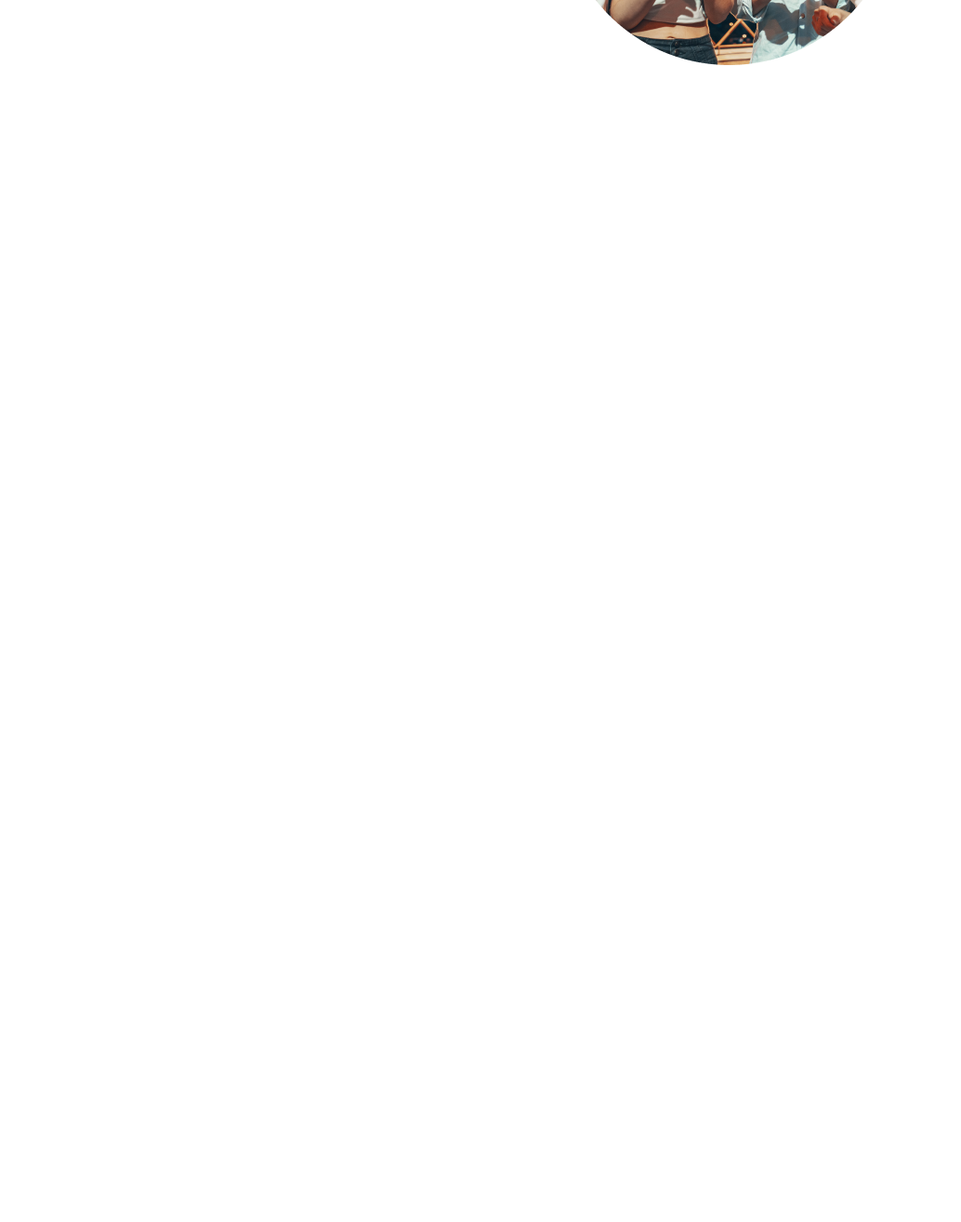
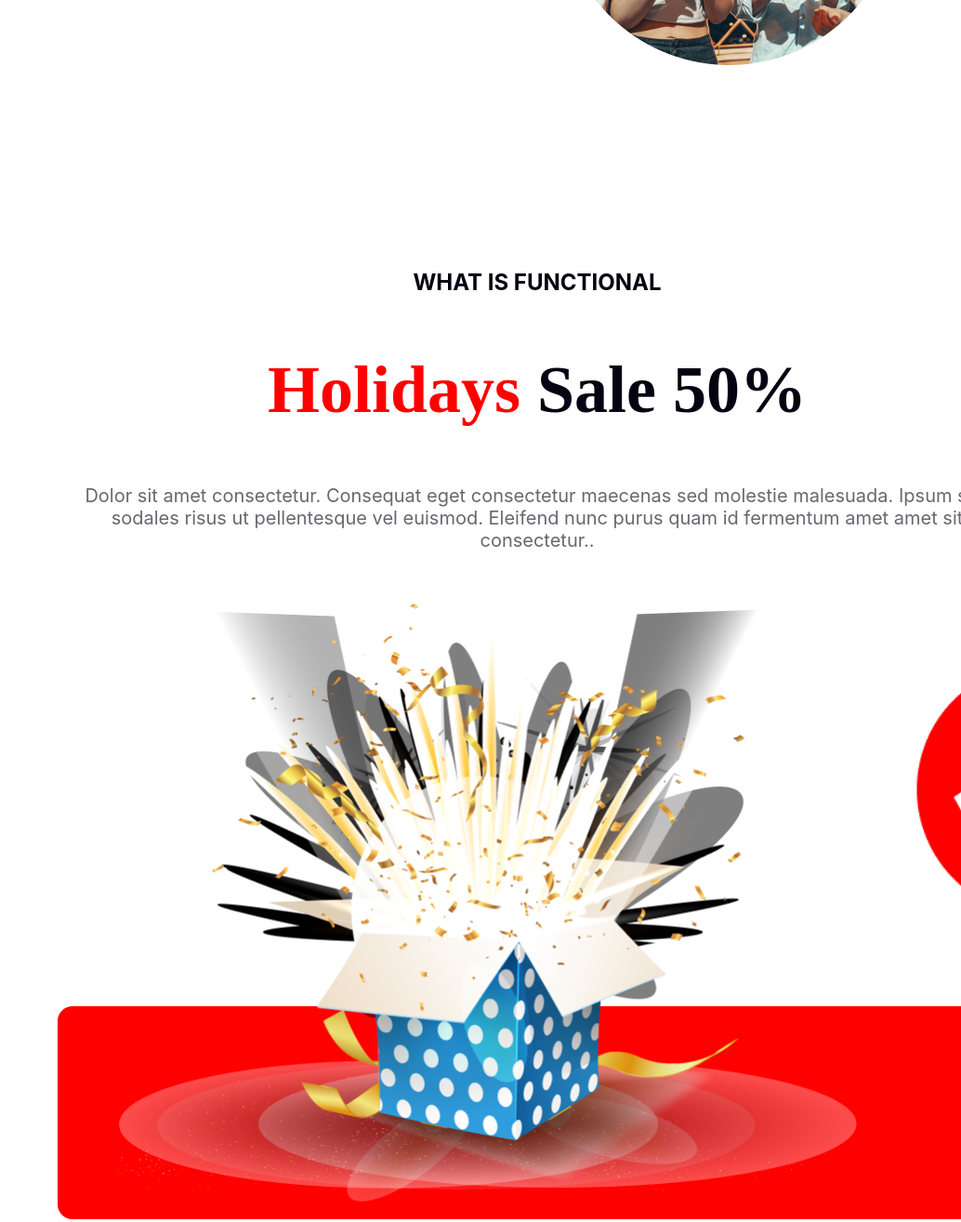
Before and after one commit to saanjidamim/new-year-portfolio, a plain HTML site: page index.html in a window 1280 px wide. Shown: the part 3387-4701 px from the top of the page at 93% size, without its empty margins (246-1280 px from the left). Before the commit the page ends 3676 px from the top, so only its background shows below. Drawn offline with Linux system fonts and the light colour scheme.

Commit message:
added holiday style

```diff
--- a/index.html
+++ b/index.html
@@ -77,6 +77,20 @@
             </div>
             </div>
           </section>
+          <!-- holiday style -->
+           <section>
+            <div class="Holidays-container" >
+               <h4 class="Holidays-caption inter-normal ">WHAT IS FUNCTIONAL</h4>
+               <h2 class="Holidays-title merriweather-normal" > <span class="clr-style">Holidays</span> Sale 50%</h2>
+               <p class="Holidays-description inter-normal" >Dolor sit amet consectetur. Consequat eget consectetur maecenas sed
+molestie malesuada. Ipsum sed sodales risus ut pellentesque vel euismod. Eleifend nunc purus quam id fermentum amet amet sit consectetur.. </p>
+            </div>
+            <div class="img">
+                <img class="charkuna-img-1" src="./images/Group 75.png" alt="" srcset="">
+            <img class="charkuna-img" src="images/Group 44.png" alt="" srcset="">
+
+        </div>
+           </section>
 
     </main>
     <footer></footer>
--- a/style/style.css
+++ b/style/style.css
@@ -202,7 +202,7 @@
     opacity: 0.6;
     font-size: 20px;
 }
-.comming-soon-img{
+.coomming-soon-img{
    width: 463px;
     height: 477px;
 
@@ -221,3 +221,61 @@
     width: 276px;
     height: 175px;
 }
+/* holiday style */
+.Holidays-container{
+   text-align: center;
+   align-items: center;
+    justify-content: center;
+    margin-left: 25%;
+    /* margin-right: 30%; */
+    width: 1000px;
+     height: 360px;
+     /* margin-left: 500px;
+     /* padding: 500px; */
+     /* margin-right: 500px; */ */
+
+}
+
+.img{
+     width: 1320px;
+    height: 662px;
+    display: flex;
+    justify-content: center;
+    background-image: url(../images/Rectangle\ 2.png);
+    background-repeat: no-repeat;
+
+    background-position: bottom;
+    margin-left: 300px;
+    margin-bottom: 120px;
+}
+.charkuna-img{
+    width: 674px;
+    height: 557px;
+}
+.charkuna-img{
+
+     width: 30%;
+    height: 400px;
+    margin-bottom: 200px;
+
+}
+.Holidays-caption {
+color: #070211;
+font-size: 24px;
+
+}
+.Holidays-title{
+    color: #070211;
+    font-size: 72px;
+    font-weight: black;
+}
+.clr-style{
+    color: #FF0000;
+}
+.Holidays-description{
+    color:#070211 ;
+    opacity: 0.6;
+    font-size: 20px;
+    /* margin-left: 300px;
+    margin-right: 300px; */
+}
```
